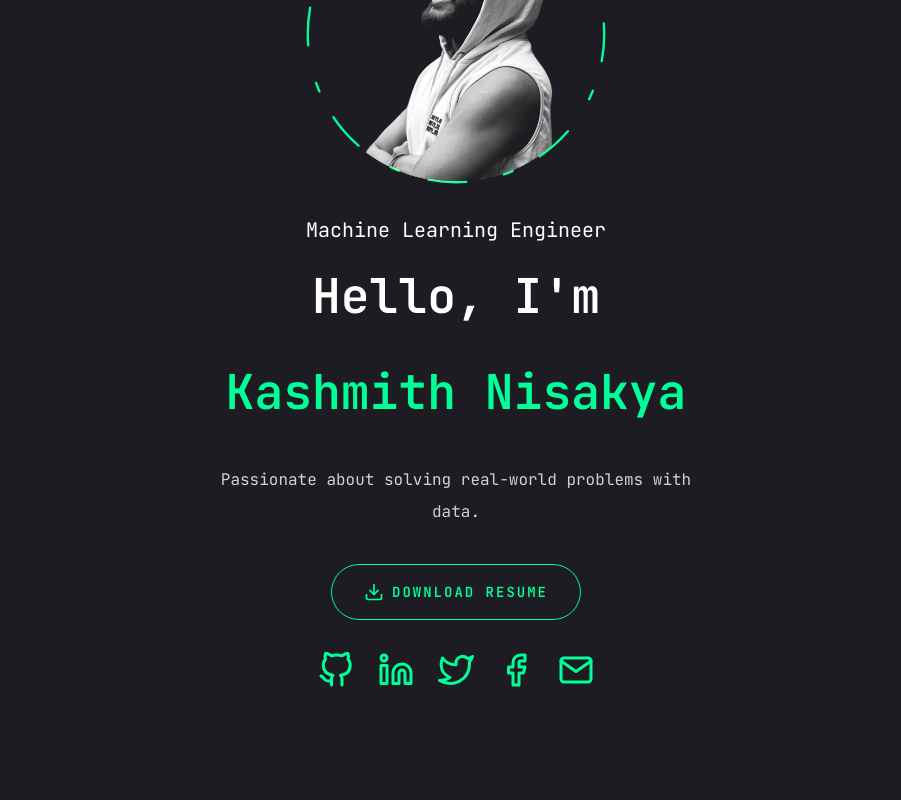
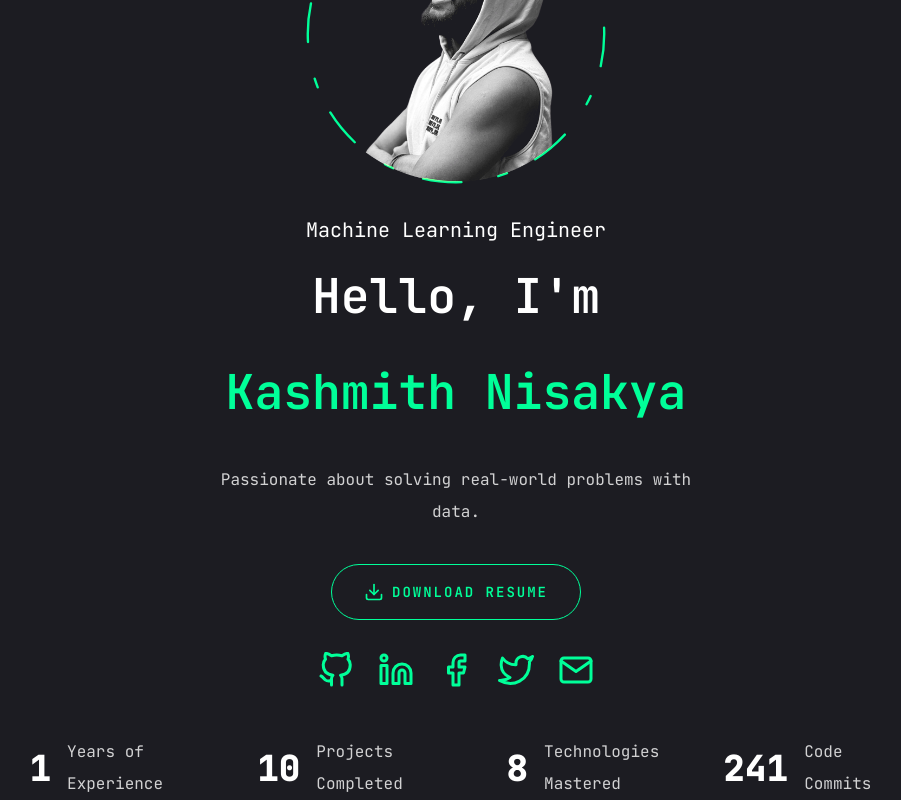
Before and after one commit to kashmithnisakya/kashmith-portfolio, a Next.js app: page / in a window 1280 px wide. Shown: the part 227-1027 px from the top of the page, without its empty margins (184-1085 px from the left). Before the commit the page ends 947 px from the top, so only its background shows below. Built offline with nearby package versions, Linux system fonts and the light colour scheme.

Commit message:
stats added

```diff
--- a/package.json
+++ b/package.json
@@ -21,6 +21,7 @@
     "lucide-react": "^0.427.0",
     "next": "^14.2.5",
     "react": "^18",
+    "react-countup": "^6.5.3",
     "react-dom": "^18",
     "react-icons": "^5.2.1",
     "tailwind-merge": "^2.5.1",
--- a/src/app/page.jsx
+++ b/src/app/page.jsx
@@ -2,6 +2,7 @@
 import { FiDownload } from "react-icons/fi";
 import Socials from "@/components/Socials";
 import Photo from "@/components/Photo";
+import Stats from "@/components/Stats";
 
 const Home = () => {
     return (
@@ -31,6 +32,7 @@
                     </div>
                 </div>
             </div>
+            <Stats />
         </section>
     );
 }
--- a/src/components/Socials.jsx
+++ b/src/components/Socials.jsx
@@ -9,11 +9,11 @@
             <a href="https://www.linkedin.com/in/kashmith-nisakya/" className="text-white hover:text-accent">
                 <FiLinkedin className= {iconStyles}/>
             </a>
+            <a href="https://www.facebook.com/profile.php?id=100010864363006&mibextid=LQQJ4d" className="text-white hover:text-accent">
+                <FiFacebook className={iconStyles} />
+            </a>
             <a href="https://x.com/nisakyamsk" className="text-white hover:text-accent">
                 <FiTwitter className={iconStyles} />
-            </a>
-            <a href="https://www.facebook.com/profile.php?id=100010864363006&mibextid=LQQJ4d" className="text-white hover:text-accent">
-                <FiFacebook className={iconStyles} />
             </a>
             <a href="mailto:kashmithnisakya@gmail.com" className="text-white hover:text-accent">
                 <FiMail className={iconStyles} />
--- /dev/null
+++ b/src/components/Stats.jsx
@@ -0,0 +1,45 @@
+"use client";
+
+import Countup from "react-countup";
+
+
+const stats =[
+    {
+        num: 1,
+        text: "Years of Experience",
+    },
+    {
+        num: 10,
+        text: "Projects Completed",
+    },
+    {
+        num: 8,
+        text: "Technologies Mastered",
+    },
+    {
+        num: 242,
+        text: "Code Commits",
+    },
+];
+
+
+const Stats = () => {
+  return (
+    <section className="pt-4 pd-12 xl:pt-0 xl:pb-0">
+        <div className="container mx-auto">
+            <div className="flex flex-wrap gap-6 max-w-[80vw] mx-auto xl:max-w-none">
+                {stats.map((stat, index) => (
+                    <div key={index} className="flex-1 flex items-center gap-4 justify-center xl:justify-start">
+                        <Countup end={stat.num} duration={5} delay={2} className="text-4xl xl:text-6xl font-extrabold"/>
+                        <span className={`${
+                        stat.text.length > 6 ? "max-w-[100px]" : "max-w-[150px]"
+                            } landing-snug text-white/80`}>{stat.text}</span>
+                    </div>
+                ))}
+            </div>
+        </div>
+    </section>
+  );
+}
+
+export default Stats;
```
Also changed, not shown: 2 other files (tests, documents, lock files or other folders).
